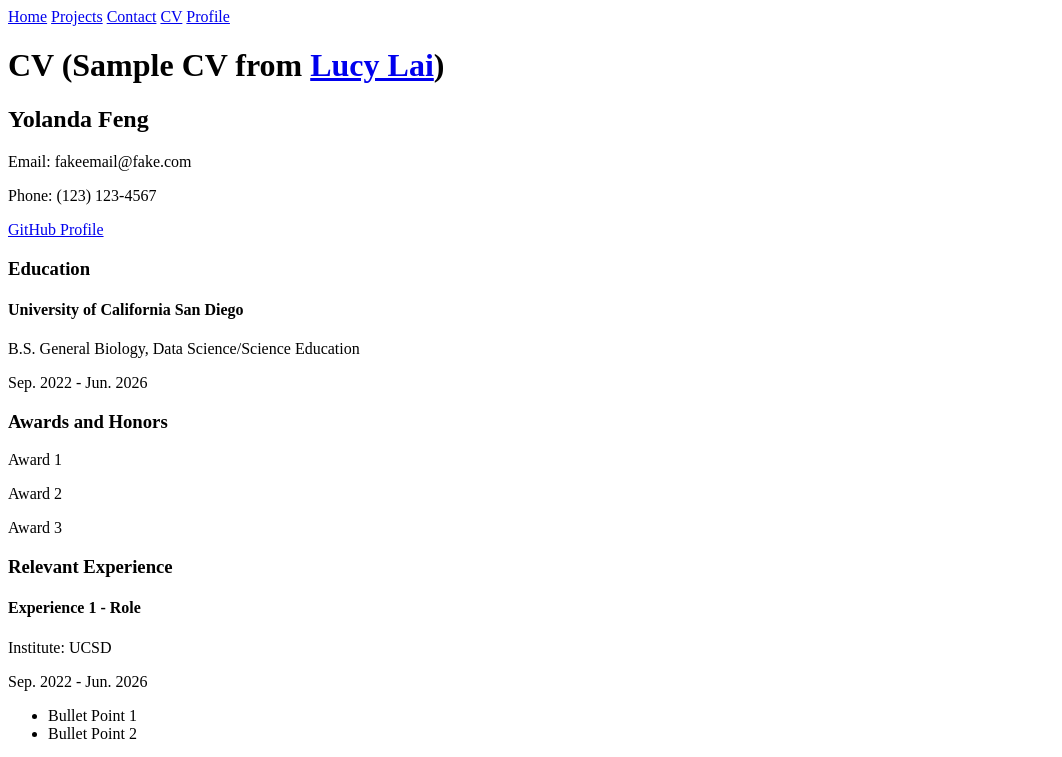
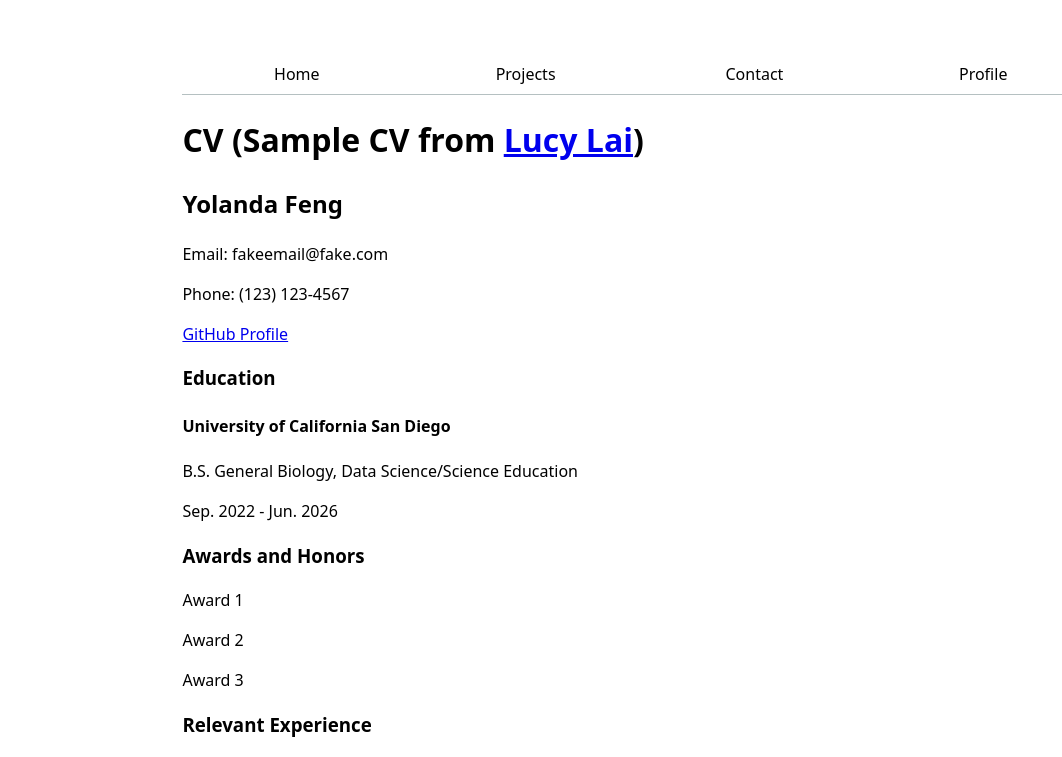
Before and after one commit to YolandaFYL/Portfolio, a plain HTML site: page CV/index.html in a window 1280 px wide. Shown: the top 757 px of the page, without its empty margins (0-1062 px from the left). Drawn offline with Linux system fonts and the light colour scheme.

Commit message:
style update

```diff
--- a/CV/index.html
+++ b/CV/index.html
@@ -4,13 +4,14 @@
     <meta charset="UTF-8">
     <meta name="viewport" content="width=device-width, initial-scale=1.0">
     <title>CV</title>
+    <link rel="stylesheet" href="style.css">
 </head>
 <body>
     <nav>
         <a href="../index.html">Home</a>
         <a href="../projects/index.html">Projects</a>
         <a href="../contact/index.html">Contact</a>
-        <a href="index.html">CV</a>
+        <a href="index.html", class="current>CV</a>
         <a href="https://github.com/YolandaFYL" target="_blank">Profile</a>
     </nav>
     <h1>
--- a/contact/index.html
+++ b/contact/index.html
@@ -4,12 +4,13 @@
     <meta charset="UTF-8">
     <meta name="viewport" content="width=device-width, initial-scale=1.0">
     <title>Contact</title>
+    <link rel="stylesheet" href="style.css">
 </head>
 <body>
     <nav>
         <a href="../index.html">Home</a>
         <a href="../projects/index.html">Projects</a>
-        <a href="index.html">Contact</a>
+        <a href="index.html", class="current>Contact</a>
         <a href="../CV/index.html">CV</a>
         <a href="https://github.com/YolandaFYL" target="_blank">Profile</a>
     </nav>
```
Also changed, not shown: projects/index.html (+2 -1 lines).
